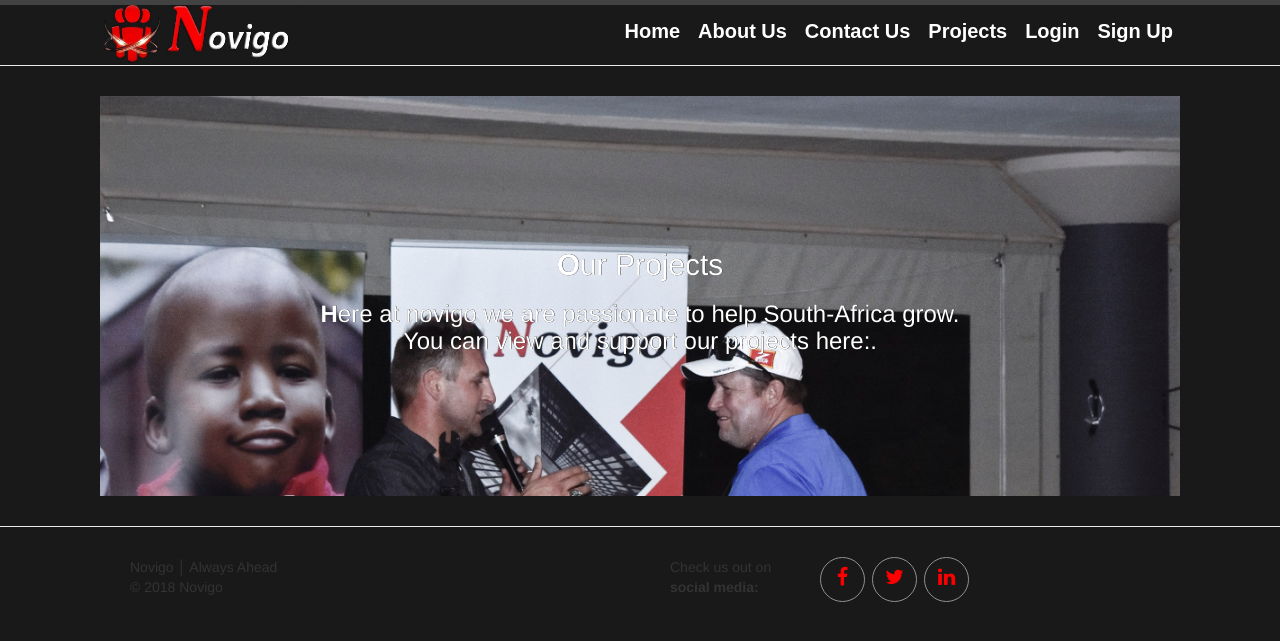
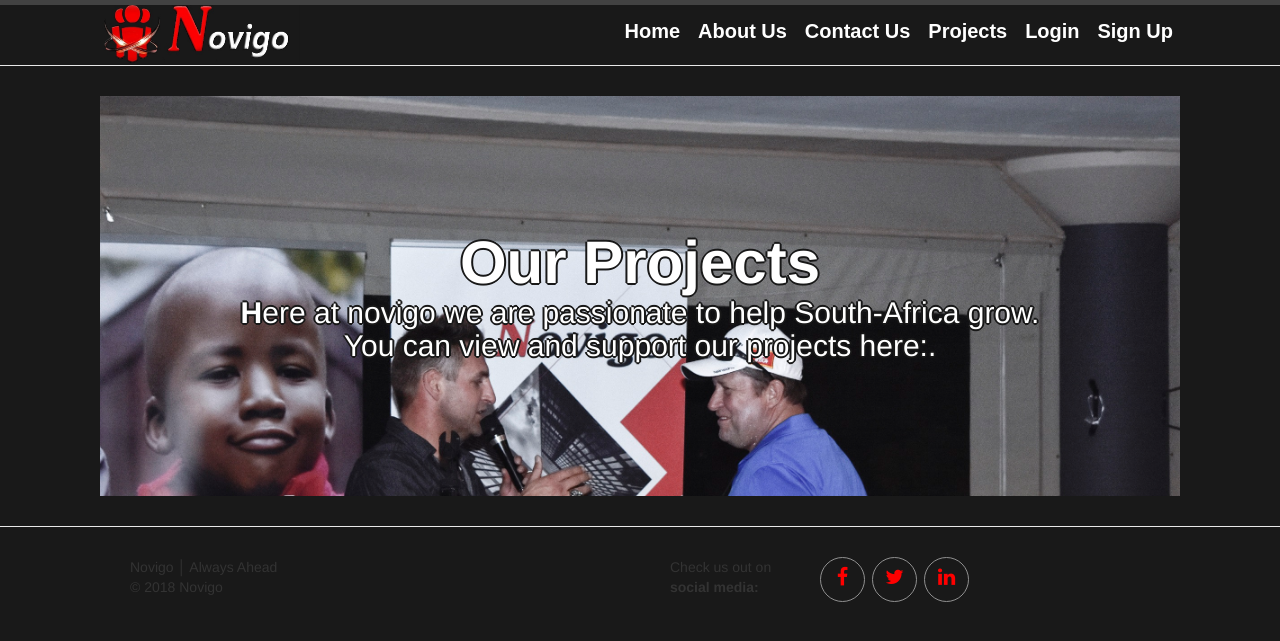
Before and after one commit to Hermankoch/hermankoch.github.io, a Jekyll site: the page built from projects.html, in a window 1280 px wide. Shown: the top 641 px of the page. Built offline with Jekyll 4.4.1, drawn with Linux system fonts in a browser that asks for light colours.

Commit message:
Update homepage.css

```diff
--- a/css/homepage.css
+++ b/css/homepage.css
@@ -57,6 +57,41 @@
   color: #ffffff;
   height: 400px;
   text-shadow: 0.25px 0.25px 0.25px #000000;
+}
+.jumbotronProjects h2 {
+     text-align: center;
+     font-size: 60px;
+     font-weight: 700;
+     margin: 0;
+     color: #fff;
+
+     text-shadow:
+     1px -1px 0 #191919,
+     1px -1px 0 #191919,
+    -1px 1px 0 #191919,
+     1px 1px 0 #191919,
+    -2px 0 0 #191919,
+     2px 0 0 #191919,
+     0 2px 0 #191919,
+     0 -2px 0 #191919;
+}
+
+ .jumbotronProjects h3 {
+     text-align: center;
+     font-size: 30px;
+     font-weight: 350;
+     margin: 0;
+     color: #fff;
+
+     text-shadow:
+     1px -1px 0 #191919,
+     1px -1px 0 #191919,
+    -1px 1px 0 #191919,
+     1px 1px 0 #191919,
+    -2px 0 0 #191919,
+     2px 0 0 #191919,
+     0 2px 0 #191919,
+     0 -2px 0 #191919;
 }
 
 .OutlineText {
```
